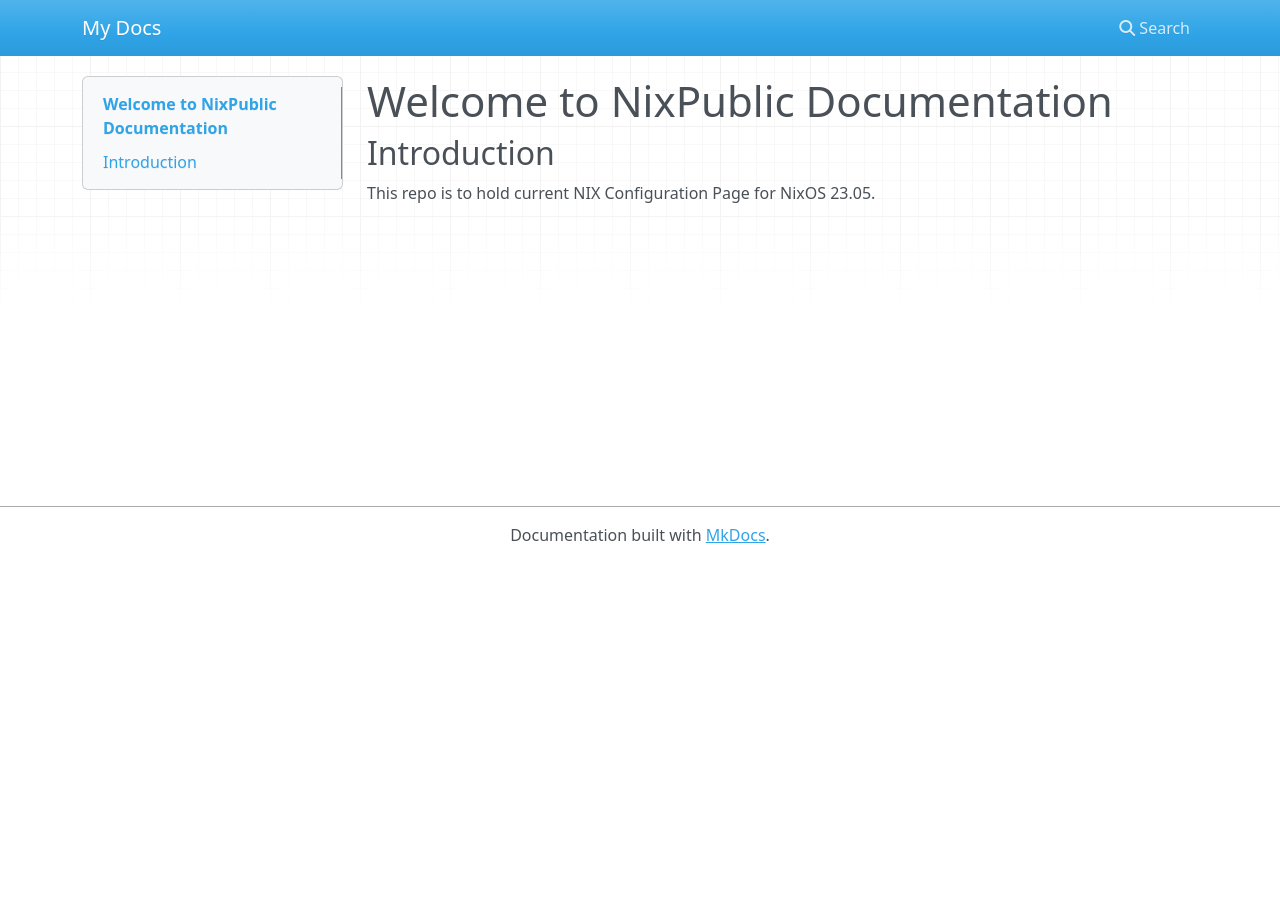
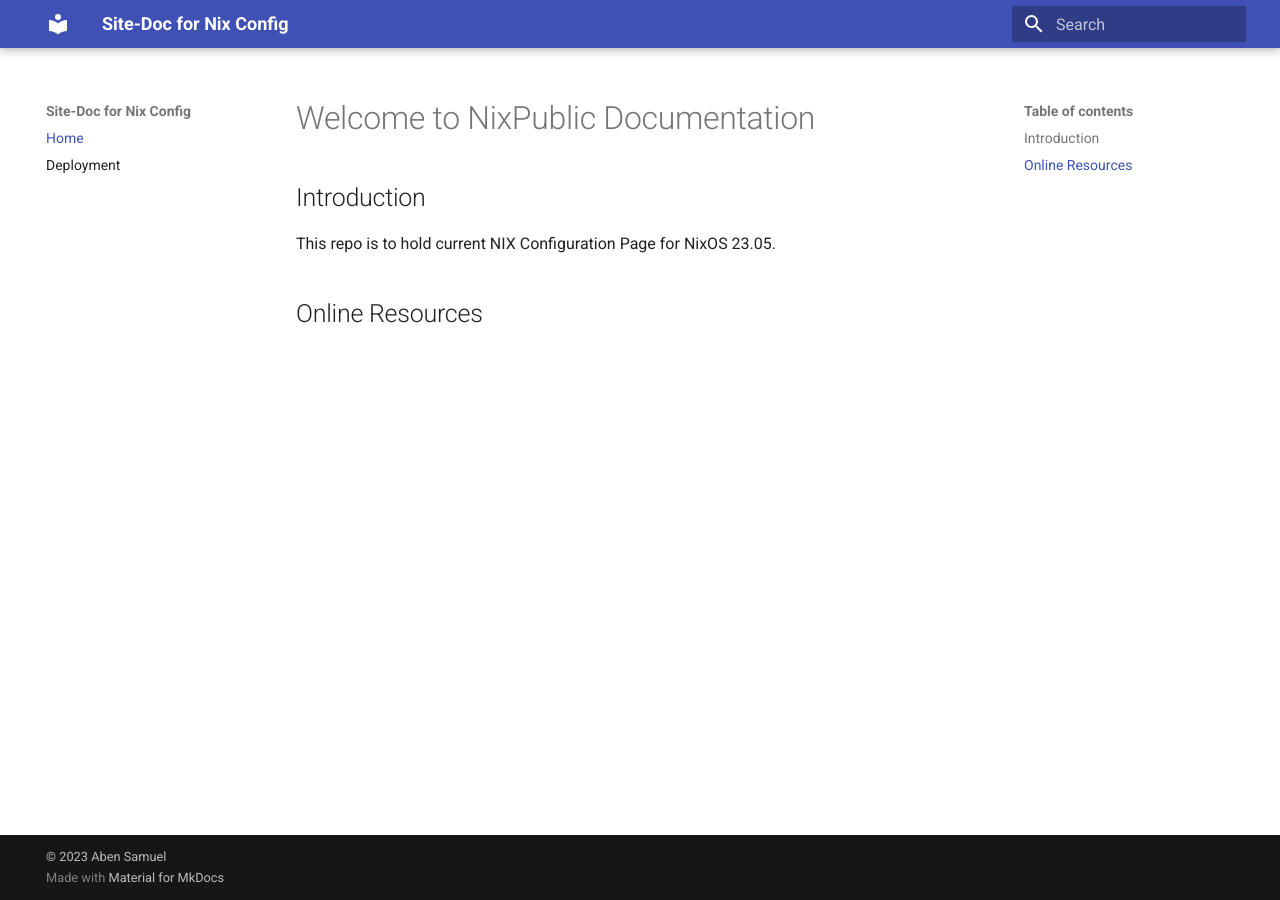
Before and after one commit to neop26/nixpublic, an MkDocs documentation site: the page built from docs/index.md, in a window 1280 px wide. Built offline with MkDocs 1.6.1 and Material for MkDocs 9.7.7, drawn with Linux system fonts in a browser that asks for light colours; nearby versions of some CDN libraries.

Commit message:
some commit

```diff
--- a/docs/index.md
+++ b/docs/index.md
@@ -2,3 +2,5 @@
 
 ## Introduction
 This repo is to hold current NIX Configuration Page for NixOS 23.05.
+
+## Online Resources
--- a/mkdocs.yml
+++ b/mkdocs.yml
@@ -1 +1,13 @@
-site_name: My Docs
+site_name: Site-Doc for Nix Config
+
+site_url: https://neop26.github.io/nixpublic/
+theme:
+  name: material
+  language: en
+
+nav:
+  - Home: index.md
+  - Deployment: deployment.md
+
+copyright: |
+  &copy; 2023 <a href="https://github.com/neop26"  target="_blank" rel="noopener">Aben Samuel</a>
```
Also changed, not shown: docs/deployment.md (added, +7 -0 lines), 1 other file.
